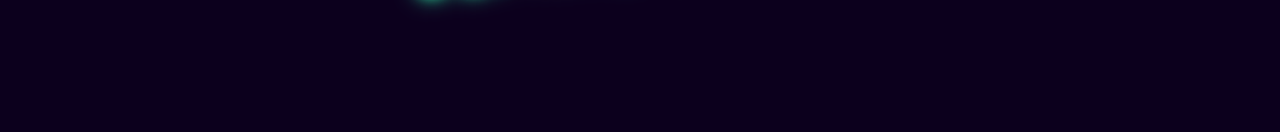
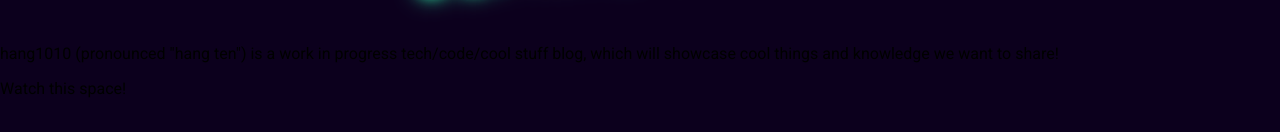
Before and after one commit to Antlered-Viking/hang1010-client, an Angular app: page / in a window 1280 px wide. Shown: the part 260-392 px from the top of the page. Built offline with nearby package versions, Linux system fonts and the light colour scheme.

Commit message:
feat: filler text for comping soon splash

```diff
--- a/src/app/app.component.html
+++ b/src/app/app.component.html
@@ -1,2 +1,4 @@
 <img class="big-center-logo" src="assets/logo/logo_hang1010.svg">
 <img class="big-center-logo" src="assets/banner/coming_soon.svg">
+<p>hang1010 (pronounced "hang ten") is a work in progress tech/code/cool stuff blog, which will showcase cool things and knowledge we want to share!</p>
+<p>Watch this space!</p>
```
